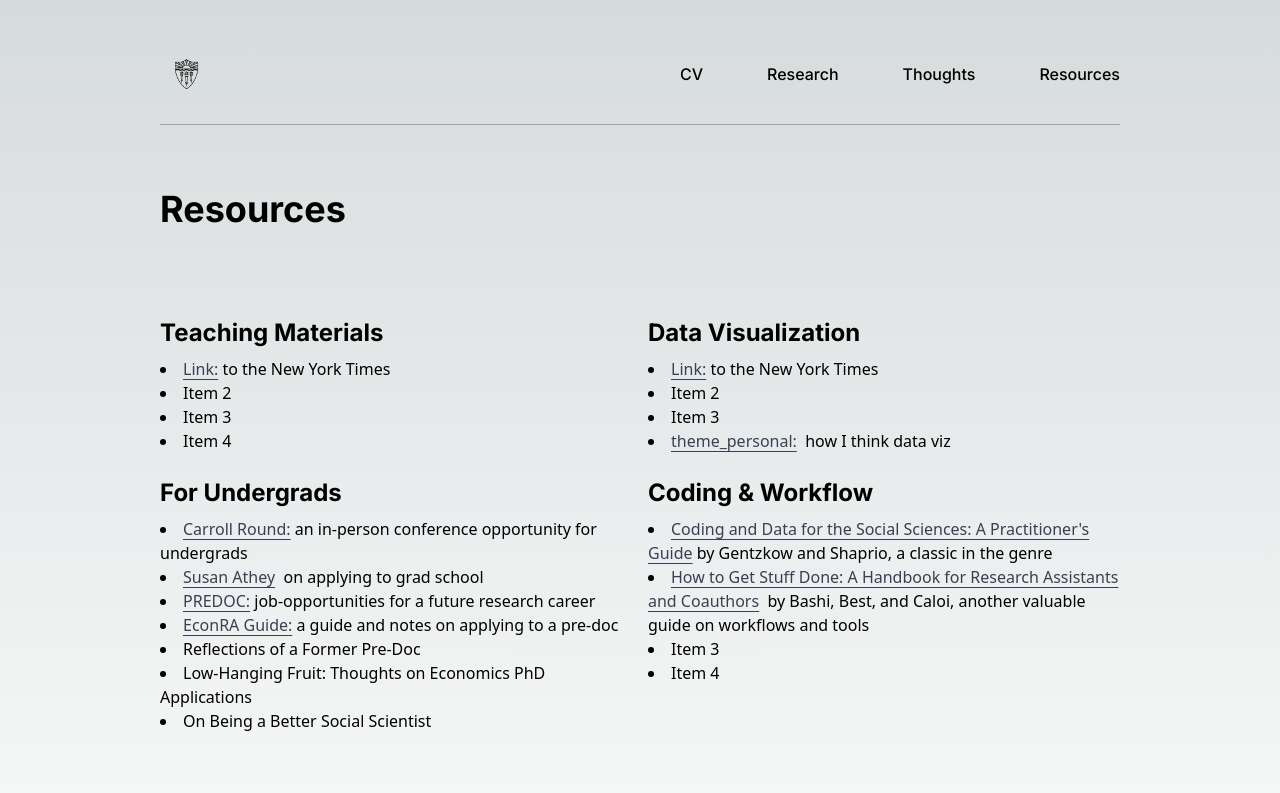
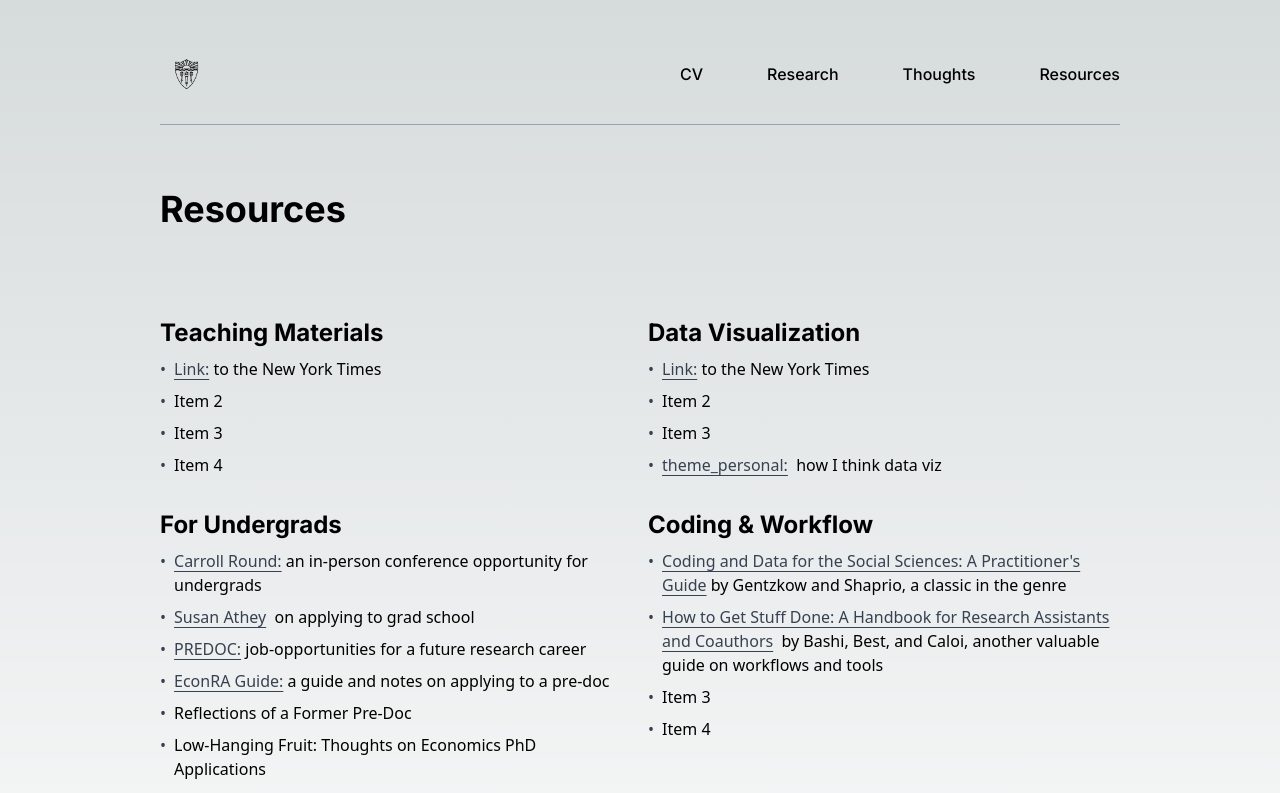
Before and after one commit to joshuaylevy/joshua-y-levy, a Next.js app: page /resources in a window 1280 px wide. Shown: the top 793 px of the page. Built offline with nearby package versions, Linux system fonts and the light colour scheme.

Commit message:
Hanging indent on bullets for Resources

```diff
--- a/src/pages/resources.js
+++ b/src/pages/resources.js
@@ -20,18 +20,33 @@ export default function Resources() {
                         <h2 className = {`${inter.className} font-bold text-2xl my-2`}>
                             Teaching Materials
                         </h2>
-                        <ul className="list-disc list-inside">
-                            <li>
+                        {/* Removed list-disc and list-inside. Using custom bullet with flexbox for hanging indent. */}
+                        <ul className="list-none">
+                            <li className="flex items-start mb-2">
+                                {/* Bullet point as a separate span, aligned with the start of the flex item */}
+                                <span className="mr-2 text-gray-700">•</span>
+                                {/* Content wrapped in a div to allow it to wrap under itself */}
+                                <div>
                                     <Link
                                         href="https://www.nytimes.com"
                                         className = "text-gray-700 underline underline-offset-4 hover:text-blue-500 ease-in duration-100"
                                     > Link:
                                     </Link>
                                     &nbsp;to the New York Times
+                                </div>
                             </li>
-                            <li>Item 2</li>
-                            <li>Item 3</li>
-                            <li>Item 4</li>
+                            <li className="flex items-start mb-2">
+                                <span className="mr-2 text-gray-700">•</span>
+                                <div>Item 2</div>
+                            </li>
+                            <li className="flex items-start mb-2">
+                                <span className="mr-2 text-gray-700">•</span>
+                                <div>Item 3</div>
+                            </li>
+                            <li className="flex items-start mb-2">
+                                <span className="mr-2 text-gray-700">•</span>
+                                <div>Item 4</div>
+                            </li>
                         </ul>
                     </div>
                     {/* Data Visualization */}
@@ -39,26 +54,41 @@ export default function Resources() {
                         <h2 className = {`${inter.className} font-bold text-2xl my-2`}>
                             Data Visualization
                         </h2>
-                        <li>
+                        {/* Corrected HTML: li elements must be inside a ul/ol. Applied hanging indent styling. */}
+                        <ul className="list-none">
+                            <li className="flex items-start mb-2">
+                                <span className="mr-2 text-gray-700">•</span>
+                                <div>
                                     <Link
                                         href="https://www.nytimes.com"
                                         className = "text-gray-700 underline underline-offset-4 hover:text-blue-500 ease-in duration-100"
                                     > Link:
                                     </Link>
                                     &nbsp;to the New York Times
+                                </div>
                             </li>
-                            <li>Item 2</li>
-                            <li>Item 3</li>
-                            <li>
+                            <li className="flex items-start mb-2">
+                                <span className="mr-2 text-gray-700">•</span>
+                                <div>Item 2</div>
+                            </li>
+                            <li className="flex items-start mb-2">
+                                <span className="mr-2 text-gray-700">•</span>
+                                <div>Item 3</div>
+                            </li>
+                            <li className="flex items-start mb-2">
+                                <span className="mr-2 text-gray-700">•</span>
+                                <div>
                                     <Link
                                         href= "https://github.com/joshuaylevy/projectTemplatesSnips/tree/main/theme_personal"
                                         className = "text-gray-700 underline underline-offset-4 hover:text-blue-500 ease-in duration-100">
                                             theme_personal:
                                     </Link>
                                     &nbsp; how I think data viz
+                                </div>
                             </li>
+                        </ul>
                     </div>
-                    {/* Class Notes */}
+                    {/* Class Notes (commented out in original, keeping it that way) */}
                     {/* <div>
                         <h2 className = {`${inter.className} font-bold text-2xl my-2`}>
                             Class Notes
@@ -82,24 +112,32 @@ export default function Resources() {
                         <h2 className = {`${inter.className} font-bold text-2xl my-2`}>
                             For Undergrads
                         </h2>
-                        <ul className="list-disc list-inside">
-                            <li>
+                        <ul className="list-none">
+                            <li className="flex items-start mb-2">
+                                <span className="mr-2 text-gray-700">•</span>
+                                <div>
                                     <Link
                                         href="https://sfs.georgetown.edu/carroll-round/"
                                         className = "text-gray-700 underline underline-offset-4 hover:text-blue-500 ease-in duration-100"
                                     > Carroll Round:
                                     </Link>
                                     &nbsp;an in-person conference opportunity for undergrads
+                                </div>
                             </li>
-                            <li>
+                            <li className="flex items-start mb-2">
+                                <span className="mr-2 text-gray-700">•</span>
+                                <div>
                                     <Link
                                     href="https://gsb-faculty.stanford.edu/susan-athey/professional-advice/"
                                     className="text-gray-700 underline underline-offset-4 hover:text-blue-500 ease-in duration-100">
                                         Susan Athey
                                     </Link>
                                     &nbsp; on applying to grad school
+                                </div>
                             </li>
-                            <li>
+                            <li className="flex items-start mb-2">
+                                <span className="mr-2 text-gray-700">•</span>
+                                <div>
                                     <Link
                                             href="https://predoc.org/"
                                             className = "text-gray-700 underline underline-offset-4 hover:text-blue-500 ease-in duration-100"
@@ -107,8 +145,11 @@ export default function Resources() {
                                         PREDOC:
                                     </Link>
                                         &nbsp;job-opportunities for a future research career
+                                </div>
                             </li>
-                            <li>
+                            <li className="flex items-start mb-2">
+                                <span className="mr-2 text-gray-700">•</span>
+                                <div>
                                     <Link
                                             href="https://predoc.org/"
                                             className = "text-gray-700 underline underline-offset-4 hover:text-blue-500 ease-in duration-100"
@@ -116,15 +157,19 @@ export default function Resources() {
                                         EconRA Guide:
                                     </Link>
                                         &nbsp;a guide and notes on applying to a pre-doc
+                                </div>
                             </li>
-                            <li>
-                                Reflections of a Former Pre-Doc
+                            <li className="flex items-start mb-2">
+                                <span className="mr-2 text-gray-700">•</span>
+                                <div>Reflections of a Former Pre-Doc</div>
                             </li>
-                            <li>
-                                Low-Hanging Fruit: Thoughts on Economics PhD Applications
+                            <li className="flex items-start mb-2">
+                                <span className="mr-2 text-gray-700">•</span>
+                                <div>Low-Hanging Fruit: Thoughts on Economics PhD Applications</div>
                             </li>
-                            <li>
-                                On Being a Better Social Scientist
+                            <li className="flex items-start mb-2">
+                                <span className="mr-2 text-gray-700">•</span>
+                                <div>On Being a Better Social Scientist</div>
                             </li>
                         </ul>
                     </div>
@@ -133,16 +178,21 @@ export default function Resources() {
                         <h2 className = {`${inter.className} font-bold text-2xl my-2`}>
                             Coding &amp; Workflow
                         </h2>
-                        <ul className="list-disc list-inside">
-                            <li>
+                        <ul className="list-none">
+                            <li className="flex items-start mb-2">
+                                <span className="mr-2 text-gray-700">•</span>
+                                <div>
                                     <Link
                                         href="https://web.stanford.edu/~gentzkow/research/CodeAndData.pdf"
                                         className = "text-gray-700 underline underline-offset-4 hover:text-blue-500 ease-in duration-100"
                                     > Coding and Data for the Social Sciences: A Practitioner&apos;s Guide
                                     </Link>
                                     &nbsp;by Gentzkow and Shaprio, a classic in the genre
+                                </div>
                             </li>
-                            <li>
+                            <li className="flex items-start mb-2">
+                                <span className="mr-2 text-gray-700">•</span>
+                                <div>
                                     <Link
                                         href="https://bashirmohammad.github.io/RAGuide/intro.html"
                                         className = "text-gray-700 underline underline-offset-4 hover:text-blue-500 ease-in duration-100"
@@ -150,9 +200,16 @@ export default function Resources() {
                                             How to Get Stuff Done: A Handbook for Research Assistants and Coauthors
                                     </Link>
                                     &nbsp; by Bashi, Best, and Caloi, another valuable guide on workflows and tools
+                                </div>
                             </li>
-                            <li>Item 3</li>
-                            <li>Item 4</li>
+                            <li className="flex items-start mb-2">
+                                <span className="mr-2 text-gray-700">•</span>
+                                <div>Item 3</div>
+                            </li>
+                            <li className="flex items-start mb-2">
+                                <span className="mr-2 text-gray-700">•</span>
+                                <div>Item 4</div>
+                            </li>
                         </ul>
                     </div>
                 </div>
```
Lines whose indentation alone changed are shown as unchanged.
